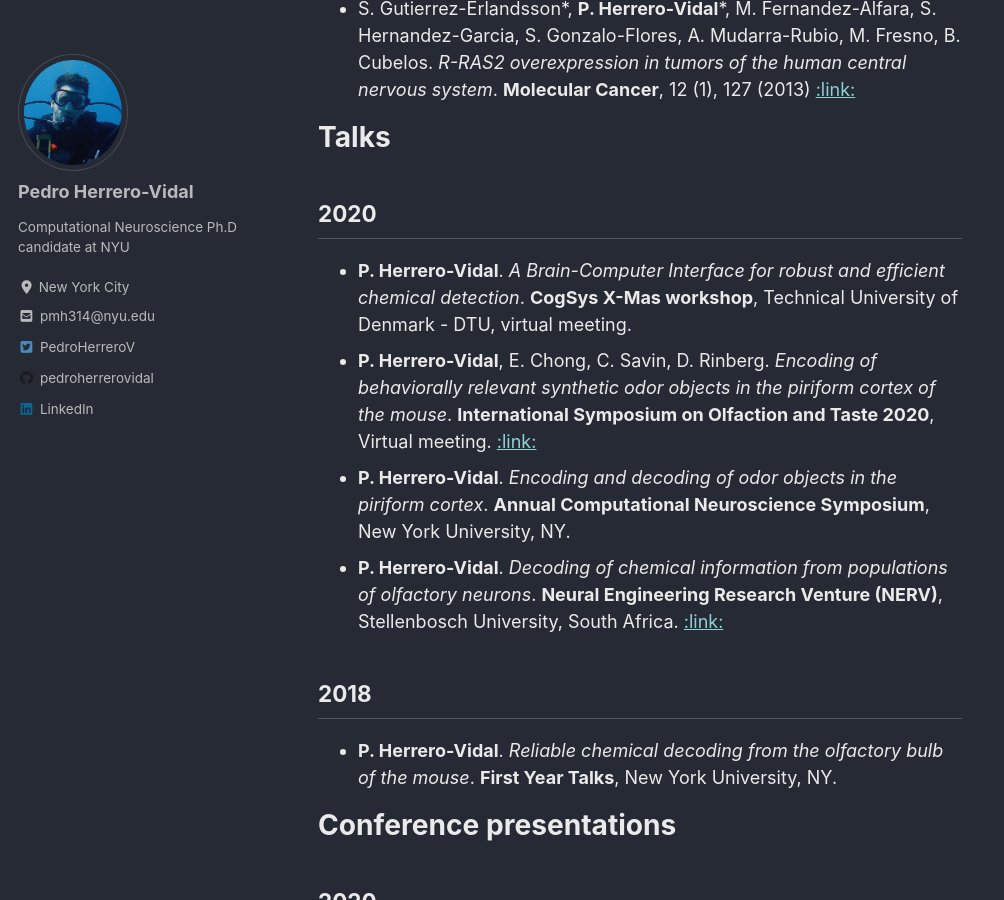
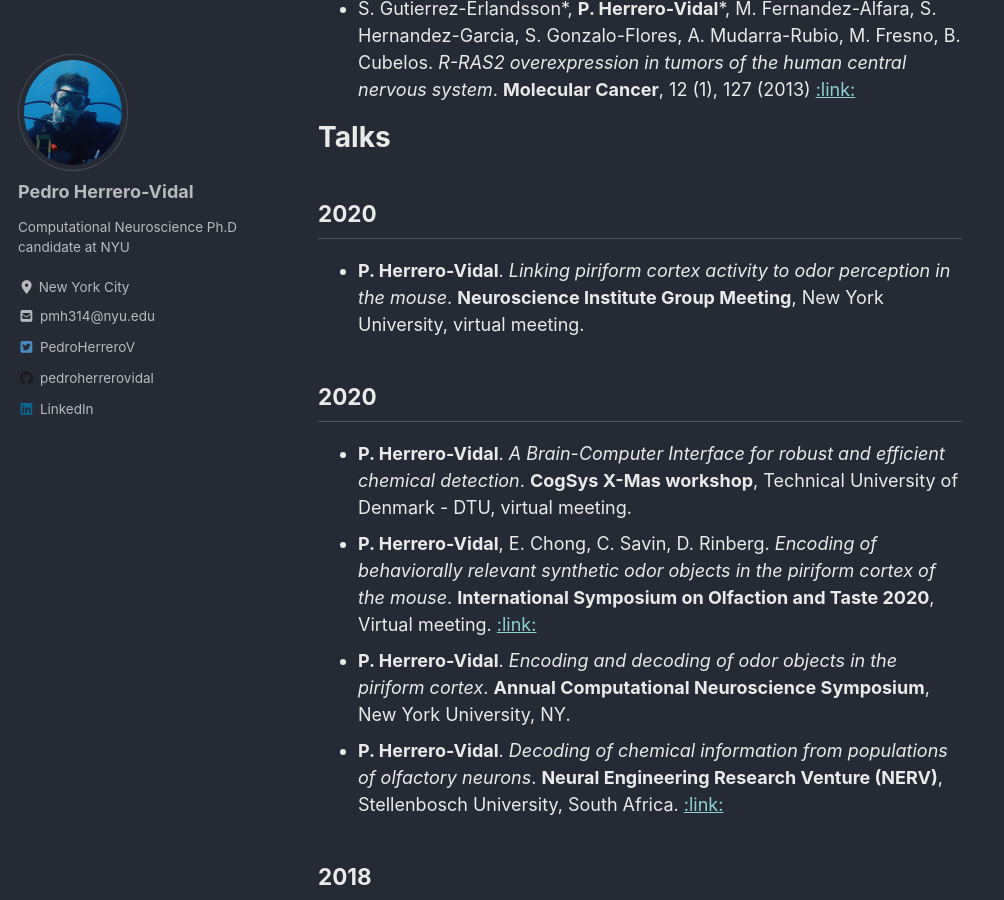
Before and after one commit to pedroherrerovidal/pedroherrerovidal.github.io, a Jekyll site: the page built from _pages/publications.md, in a window 1280 px wide and 900 px high, scrolled down 886 px. Shown: the whole window, without its empty margins (0-1004 px from the left). Built offline with Jekyll 4.4.1, drawn with Linux system fonts in a browser that asks for light colours; cached includes are drawn as plain includes; nearby versions of some CDN libraries.

Commit message:
update publications.md

```diff
--- a/_pages/publications.md
+++ b/_pages/publications.md
@@ -14,11 +14,14 @@ header:
 - P. Shrestha, P. Ayata, **P. Herrero-Vidal**, F. Longo, A. Gastone, J. LeDoux, N. Heintz, E. Klann. *Cell-type-specific drug-inducible protein synthesis inhibition demonstrates that memory consolidation requires rapid neuronal translation*. **Nature Neuroscience**, 23, 281–292 (2020) [:link:](https://www.nature.com/articles/s41593-019-0568-z)  <br />
 
 ## 2013
-- S. Gutierrez-Erlandsson\*, **P. Herrero-Vidal**\*, M. Fernandez-Alfara, S. Hernandez-Garcia, S. Gonzalo-Flores, A. Mudarra-Rubio, M. Fresno, B. Cubelos. *R-RAS2 overexpression in tumors of the human central nervous system*. **Molecular Cancer**, 12 (1), 127 (2013) [ :link: ](https://link.springer.com/article/10.1186/1476-4598-12-127)
+- S. Gutierrez-Erlandsson\*, **P. Herrero-Vidal**\*, M. Fernandez-Alfara, S. Hernandez-Garcia, S. Gonzalo-Flores, A. Mudarra-Rubio, M. Fresno, B. Cubelos. *R-RAS2 overexpression in tumors of the human central nervous system*. **Molecular Cancer**, 12 (1), 127 (2013) [ :link: ](https://link.springer.com/article/10.1186/1476-4598-12-127) <br />
 
 # **Talks**
 ## 2020
-- **P. Herrero-Vidal**. *A Brain-Computer Interface for robust and efficient chemical detection*. **CogSys X-Mas workshop**, Technical University of Denmark - DTU, virtual meeting.
+- **P. Herrero-Vidal**. *Linking piriform cortex activity to odor perception in the mouse*. **Neuroscience Institute Group Meeting**, New York University, virtual meeting. <br />
+
+## 2020
+- **P. Herrero-Vidal**. *A Brain-Computer Interface for robust and efficient chemical detection*. **CogSys X-Mas workshop**, Technical University of Denmark - DTU, virtual meeting. <br />
 - **P. Herrero-Vidal**, E. Chong, C. Savin, D. Rinberg. *Encoding of behaviorally relevant synthetic odor objects in the piriform cortex of the mouse*. **International Symposium on Olfaction and Taste 2020**, Virtual meeting. [ :link: ](https://achems.org/virtual/?page=presentation&session_id=95&presentation_id=291&displayday=&pagefrom=program) <br />
 - **P. Herrero-Vidal**. *Encoding and decoding of odor objects in the piriform cortex*. **Annual Computational Neuroscience Symposium**, New York University, NY.  <br />
 - **P. Herrero-Vidal**. *Decoding of chemical information from populations of olfactory neurons*. **Neural Engineering Research Venture (NERV)**, Stellenbosch University, South Africa. [:link:](https://www.crowdcast.io/e/nervevent-pedro/register)  <br />
@@ -28,12 +31,12 @@ header:
 
 # **Conference presentations**
 ## 2020
-- **P. Herrero-Vidal**, E. Shor, D. Rinberg, C. Savin. *Efficient odor identification across animals by transfer learning*. **Bernstein Conference 2020 online** [ :link: ](https://abstracts.g-node.org/conference/BC20/abstracts#/uuid/6543eb22-35bb-4c4a-bdb7-8f226b67dcf3)
+- **P. Herrero-Vidal**, E. Shor, D. Rinberg, C. Savin. *Efficient odor identification across animals by transfer learning*. **Bernstein Conference 2020 online** [ :link: ](https://abstracts.g-node.org/conference/BC20/abstracts#/uuid/6543eb22-35bb-4c4a-bdb7-8f226b67dcf3) <br />
 
-- **P. Herrero-Vidal**, E. Shor, D. Rinberg, C. Savin. *Transfer Learning algorithm for bio-electronic nose stimulus identification across animals*. **International Conference on Mathematical Neuroscience 2020**, digital.
+- **P. Herrero-Vidal**, E. Shor, D. Rinberg, C. Savin. *Transfer Learning algorithm for bio-electronic nose stimulus identification across animals*. **International Conference on Mathematical Neuroscience 2020**, digital. <br />
 
 ## 2019
-- **P. Herrero-Vidal**, E. Shor, C. Savin, D. Rinberg. *Reliable chemical decoding from the olfactory system of the mouse*. **Machine Learning Summer School 2019**, Stellenbosch, South Africa.
+- **P. Herrero-Vidal**, E. Shor, C. Savin, D. Rinberg. *Reliable chemical decoding from the olfactory system of the mouse*. **Machine Learning Summer School 2019**, Stellenbosch, South Africa. <br />
 - P. Shrestha, Z. Shan, M. Marmarcz, A.  Zerihoun, C. Juan, K. Ruiz, **P. Herrero-Vidal**, N. Heintz, J. Pelletier, E. Klann. *A protein synthesis code for differential threat memory trace in central amygdala interneurons*. **Society for Neuroscience 2019 Annual meeting**, Chicago, IL [ :link: ](https://www.abstractsonline.com/pp8/#!/7883/presentation/52306)  <br />
 
 ## 2018
```
